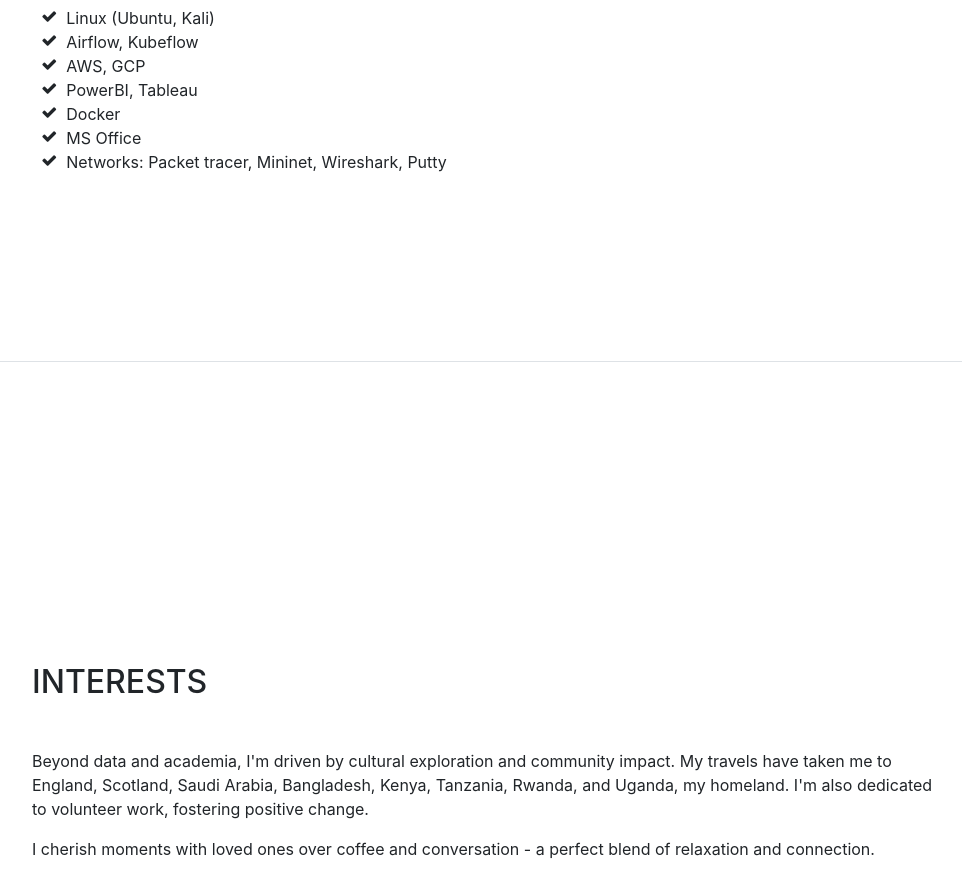
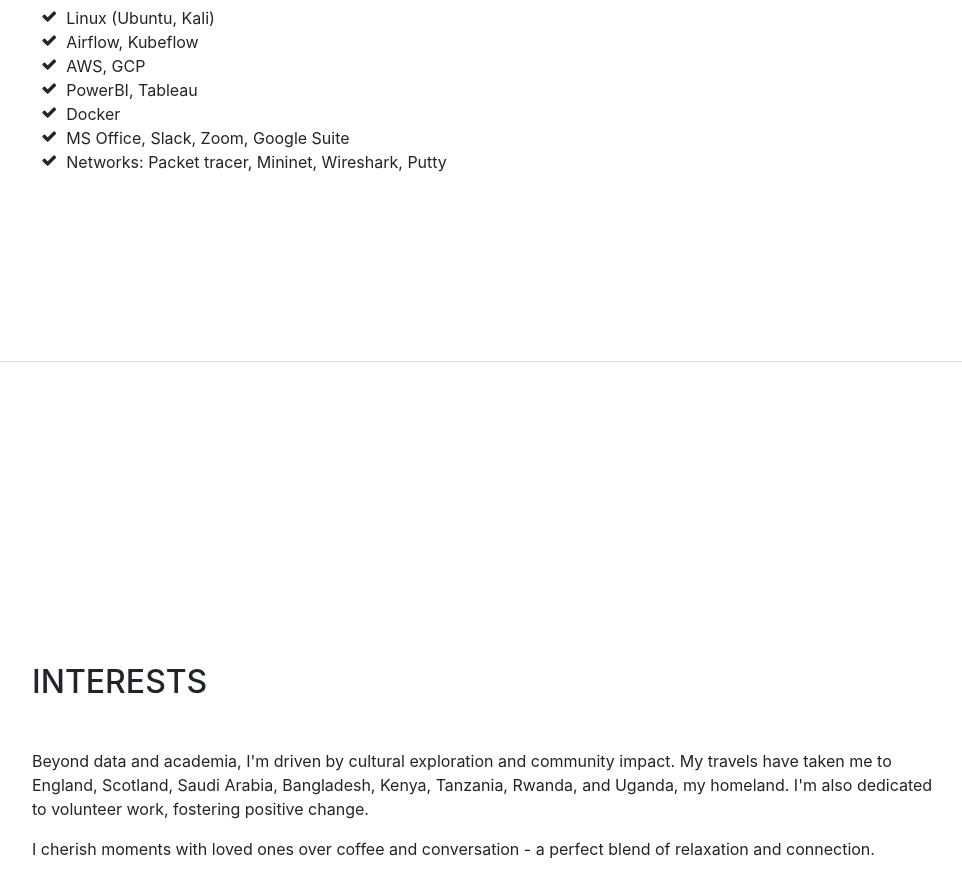
Before and after one commit to twarik/twarik.github.io, a website with bundled scripts: page index.html in a window 1280 px wide. Shown: the part 4660-5554 px from the top of the page, without its empty margins (288-1250 px from the left). Built offline with nearby package versions, Linux system fonts and the light colour scheme; a web font is replaced by a local one.

Commit message:
Update index.html

```diff
--- a/index.html
+++ b/index.html
@@ -294,7 +294,7 @@
               Docker</li>
             <li>
               <i class="fa-li fa fa-check"></i>
-              MS Office</li>
+              MS Office, Slack, Zoom, Google Suite</li>
             <li>
               <i class="fa-li fa fa-check"></i>
               Networks: Packet tracer, Mininet, Wireshark, Putty</li>
```
